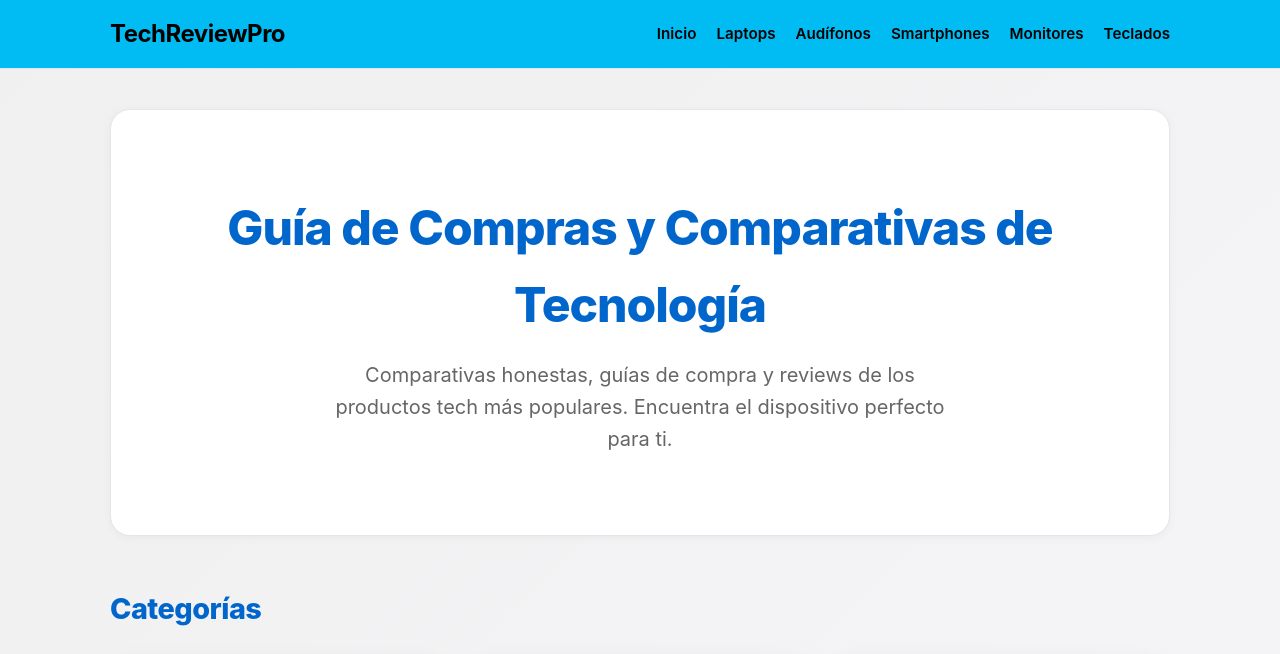
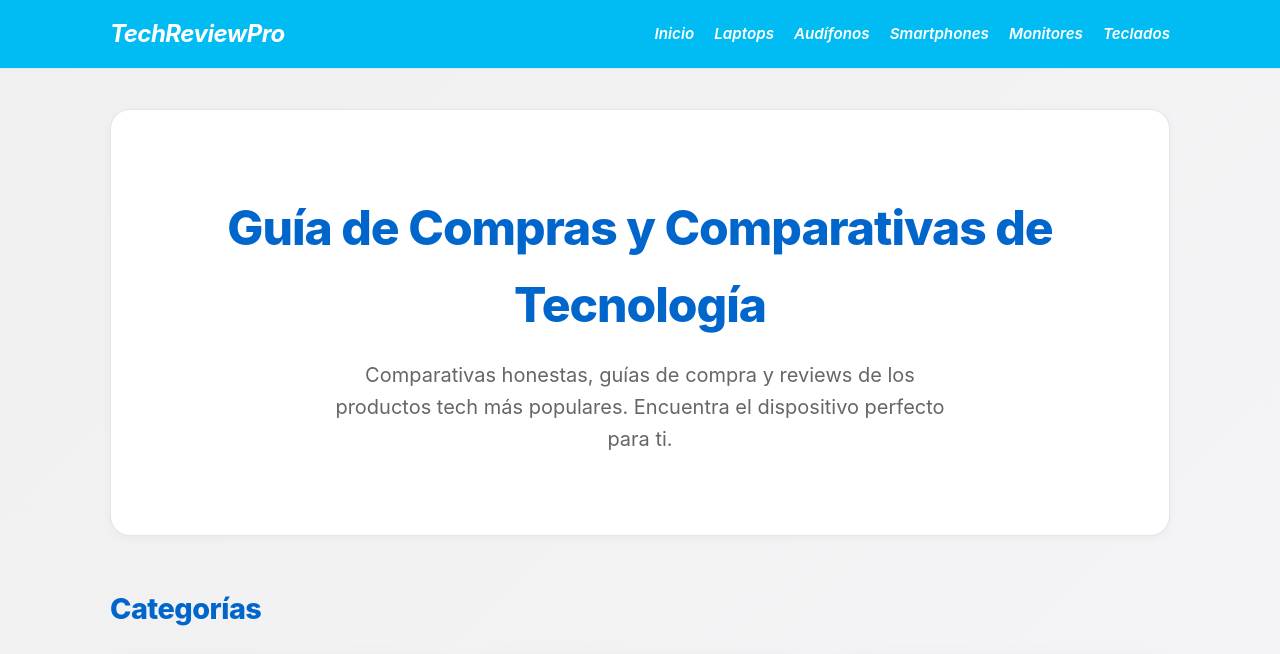
Before and after one commit to JPLG2002/tech-review-biz, a website: page public/index.html in a window 1280 px wide. Shown: the top 654 px of the page. Drawn offline with Linux system fonts and the light colour scheme.

Commit message:
UI: Letras blancas cursivas en la cabecera

```diff
--- a/public/css/style.css
+++ b/public/css/style.css
@@ -58,7 +58,8 @@ body {
 .logo {
   font-size: 1.5rem;
   font-weight: 700;
-  color: #000000; /* Texto negro */
+  color: #ffffff; /* Letras blancas */
+  font-style: italic; /* Cursiva */
   text-decoration: none;
   letter-spacing: -0.5px;
 }
@@ -66,7 +67,8 @@ body {
 .nav { display: flex; gap: 20px; flex-wrap: wrap; }
 
 .nav a {
-  color: #000000; /* Texto negro */
+  color: #ffffff; /* Letras blancas */
+  font-style: italic; /* Cursiva */
   text-decoration: none;
   font-size: 0.95rem;
   font-weight: 600;
```
